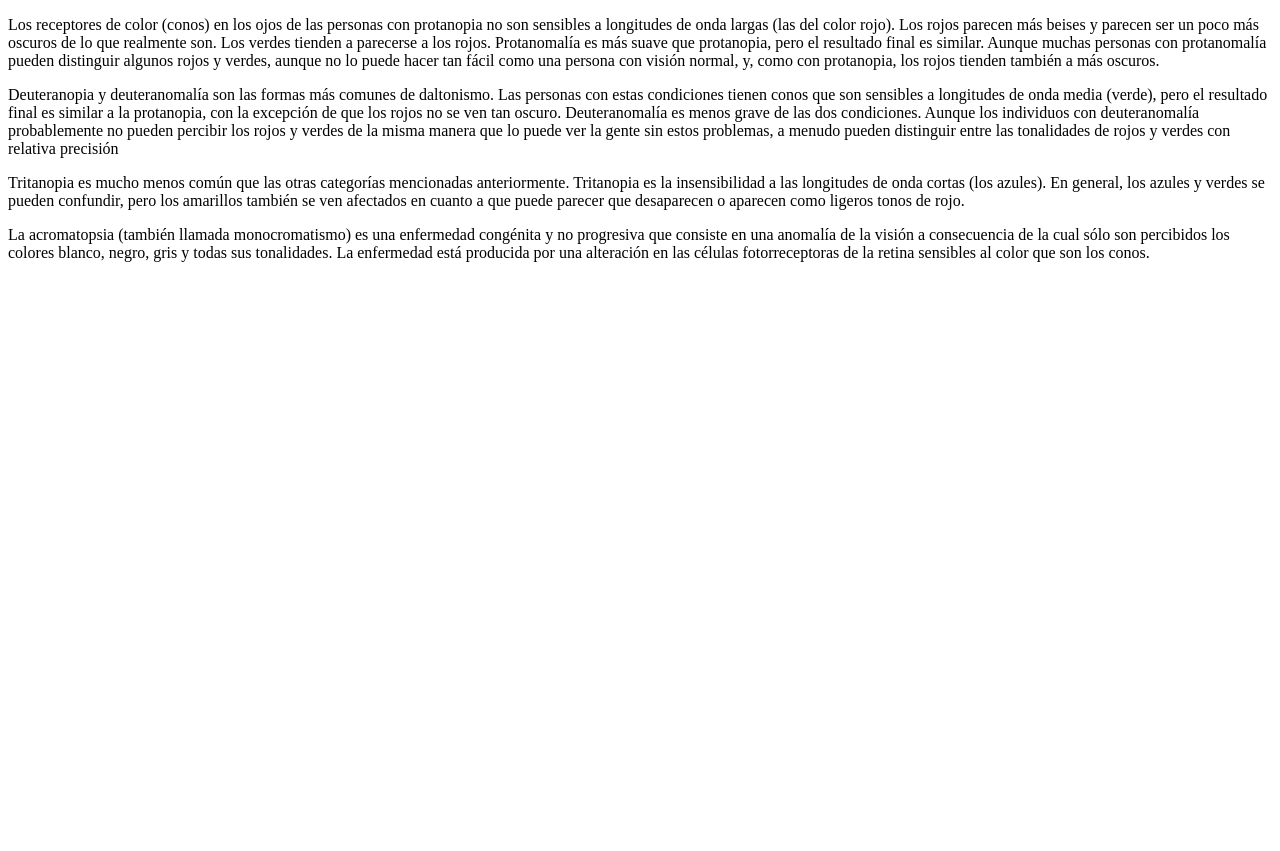
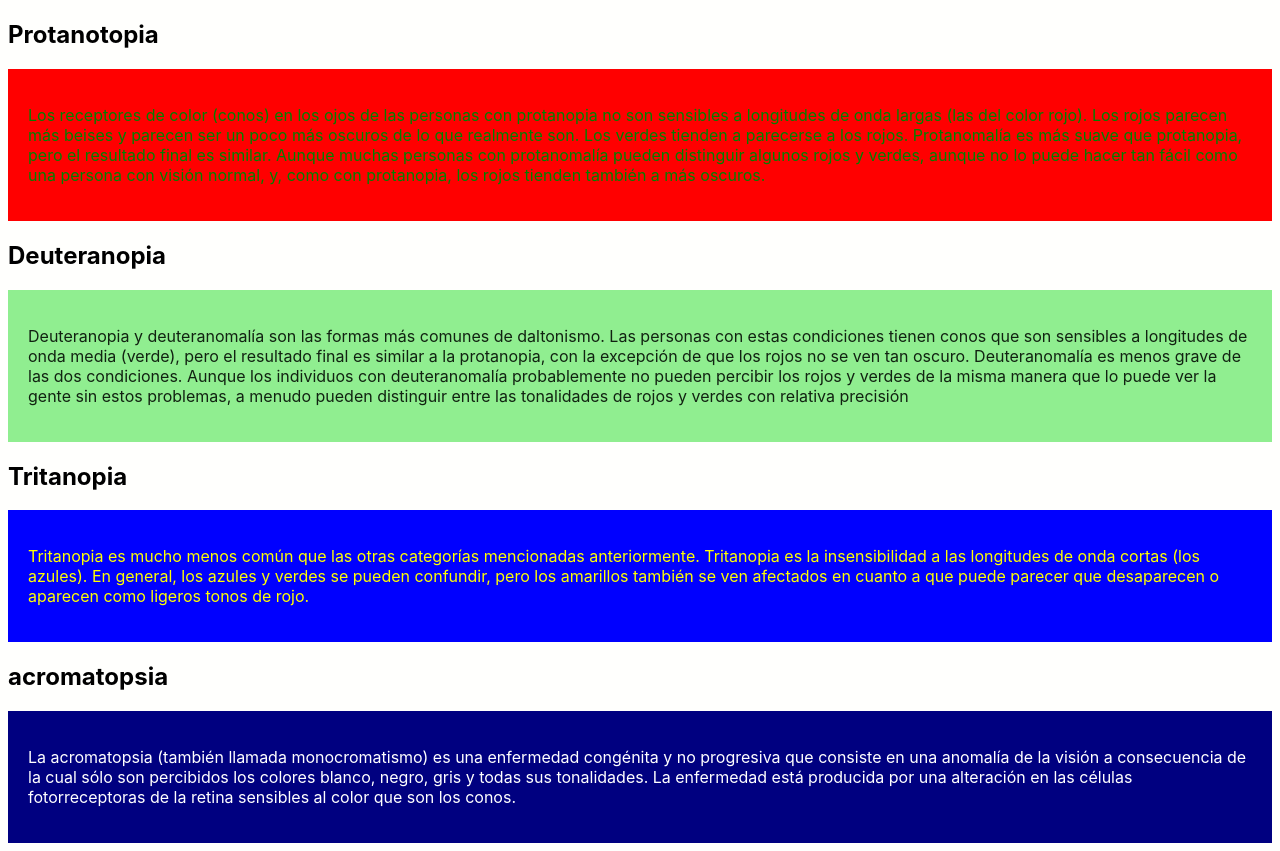
Before and after one commit to jorgeatgu/gulp-postCSS, a website: page color-blind/index.html in a window 1280 px wide. Before the commit the page ends 800 px from the top, so only its background shows below. Drawn offline with Linux system fonts and the light colour scheme.

Commit message:
variables y combinaciones de colores

```diff
--- a/color-blind/css/styles.css
+++ b/color-blind/css/styles.css
@@ -1,17 +1 @@
-.foo {
-	color: #414141;
-	font-size: 1rem;
-	font-family: arial, sans-serif;
-}
-
-.foo .build {
-	font-size: 2rem;
-}
-
-.foo .foo-build {
-	background-color: #ffffff;
-}
-
-.foo-hola {
-	position: fixed;
-}
+body{font-family:-apple-system,BlinkMacSystemFont,Segoe UI,Roboto,Helvetica Neue,Helvetica,sans-serif;background-color:#fffffd}section{padding:1.25rem}.protanotopia{background-color:red}.protanotopia p{color:green}.deuteranopia{background-color:#90ee90}.deuteranopia p{color:#121}.tritanopia{background-color:#00f}.tritanopia p{color:#ff0}.acromatopsia{background-color:navy}.acromatopsia p{color:#fff}
--- a/color-blind/index.html
+++ b/color-blind/index.html
@@ -9,15 +9,20 @@
         <link rel="stylesheet" type="text/css" href="css/styles.css">
     </head>
     <body>
+    <h2>Protanotopia</h2>
     <section class="protanotopia">
         <p>Los receptores de color (conos) en los ojos de las personas con protanopia no son sensibles a longitudes de onda largas (las del color rojo). Los rojos parecen más beises y parecen ser un poco más oscuros de lo que realmente son. Los verdes tienden a parecerse a los rojos. Protanomalía es más suave que protanopia, pero el resultado final es similar. Aunque muchas personas con protanomalía pueden distinguir algunos rojos y verdes, aunque no lo puede hacer tan fácil como una persona con visión normal, y, como con protanopia, los rojos tienden también a más oscuros.</p>
     </section>
+
+    <h2>Deuteranopia</h2>
     <section class="deuteranopia">
     <p>Deuteranopia y deuteranomalía son las formas más comunes de daltonismo. Las personas con estas condiciones tienen conos que son sensibles a longitudes de onda media (verde), pero el resultado final es similar a la protanopia, con la excepción de que los rojos no se ven tan oscuro. Deuteranomalía es menos grave de las dos condiciones. Aunque los individuos con deuteranomalía probablemente no pueden percibir los rojos y verdes de la misma manera que lo puede ver la gente sin estos problemas, a menudo pueden distinguir entre las tonalidades de rojos y verdes con relativa precisión</p>
     </section>
+    <h2>Tritanopia</h2>
     <section class="tritanopia">
     <p>Tritanopia es mucho menos común que las otras categorías mencionadas anteriormente. Tritanopia es la insensibilidad a las longitudes de onda cortas (los azules). En general, los azules y verdes se pueden confundir, pero los amarillos también se ven afectados en cuanto a que puede parecer que desaparecen o aparecen como ligeros tonos de rojo.</p>
     </section>
+    <h2>acromatopsia</h2>
     <section class="acromatopsia">
     <p>La acromatopsia (también llamada monocromatismo) es una enfermedad congénita y no progresiva que consiste en una anomalía de la visión a consecuencia de la cual sólo son percibidos los colores blanco, negro, gris y todas sus tonalidades. La enfermedad está producida por una alteración en las células fotorreceptoras de la retina sensibles al color que son los conos.</p>
     </section>
--- a/color-blind/src/css/_variables.css
+++ b/color-blind/src/css/_variables.css
@@ -1,3 +1,12 @@
 :root {
-
+	--fontSystem: -apple-system, BlinkMacSystemFont, 'Segoe UI', 'Roboto', 'Helvetica Neue', Helvetica, sans-serif;
+	--bgc: #fffffd;
+	--red: #F00;
+	--green: #008000;
+	--lightgreen: #90ee90;
+	--black: #121;
+	--blue: #00F;
+	--yellow: #ff0;
+	--navy: #000080;
+	--white: #fff;
 }
--- a/color-blind/src/css/styles.css
+++ b/color-blind/src/css/styles.css
@@ -1,17 +1,38 @@
 @import '_variables';
 
+body {
+	background-color: var(--bgc);
+	font-family: var(--fontSystem);
+}
+
+section {
+	padding: 20px;
+}
+
 .protanotopia {
-
+	background-color: var(--red);
+	p {
+		color: var(--green);
+	}
 }
 
 .deuteranopia {
-
+	background-color: var(--lightgreen);
+	p {
+		color: var(--black);
+	}
 }
 
 .tritanopia {
-
+	background-color: var(--blue);
+	p {
+		color: var(--yellow);
+	}
 }
 
 .acromatopsia {
-
+	background-color: var(--navy);
+	p {
+		color: var(--white);
+	}
 }
```
